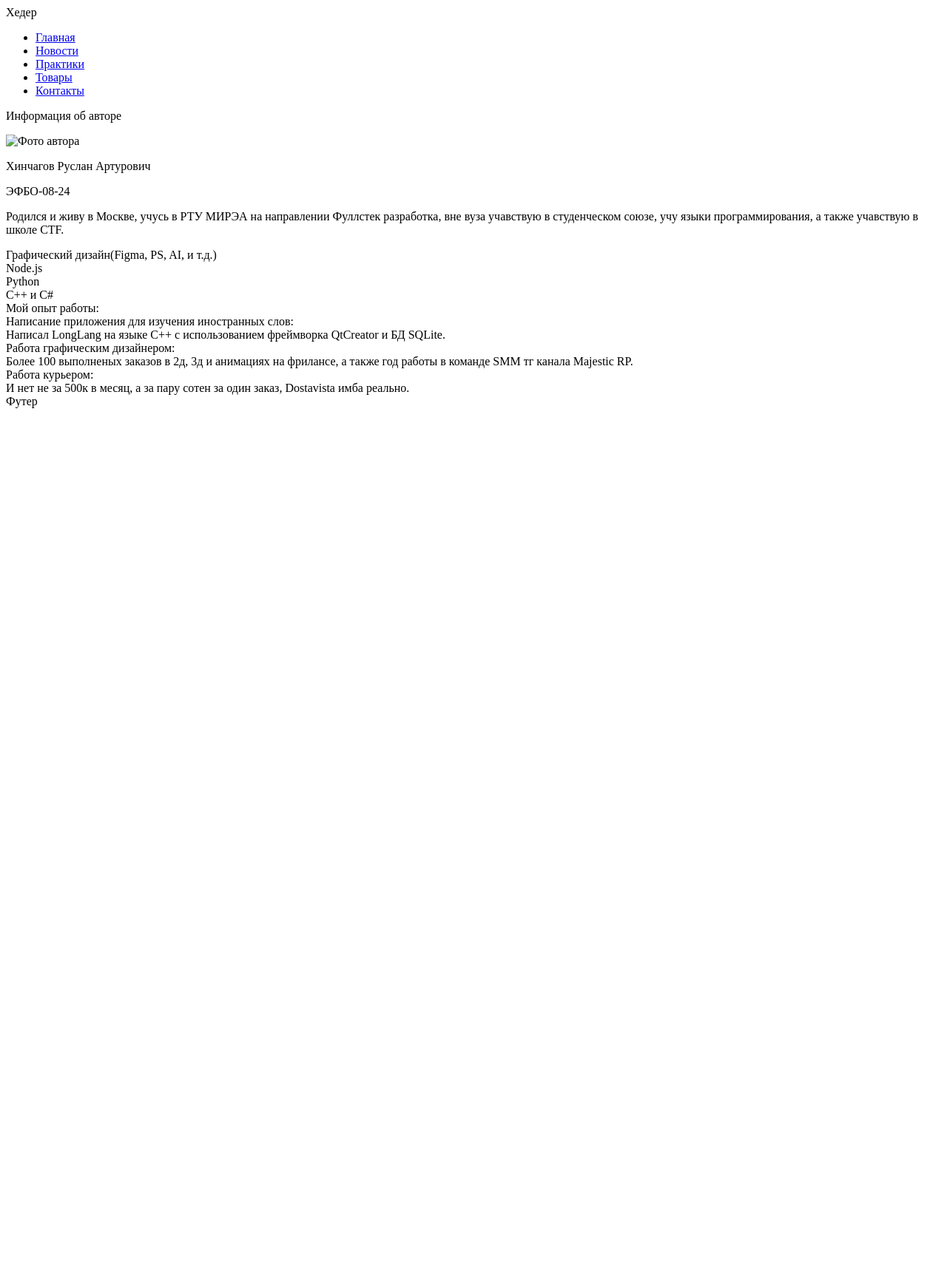
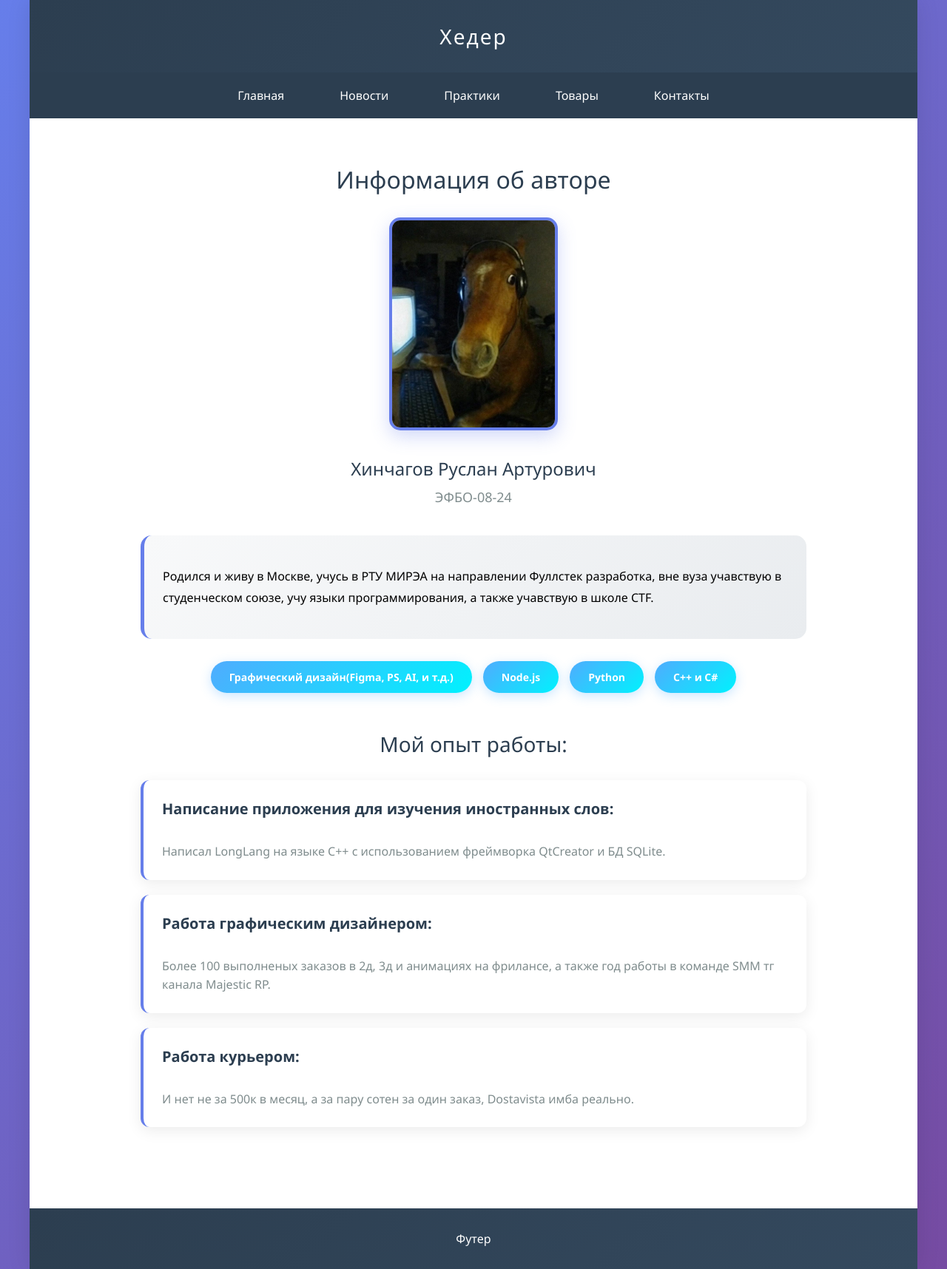
Before and after one commit to reborn-type/practice-fullstack-7, a plain HTML site: page index.html in a window 1280 px wide. Shown: the whole page at 74% size. Before the commit the page ends 800 px from the top, so only its background shows below. Drawn offline with Linux system fonts and the light colour scheme.

Commit message:
added styles and semanthics in html files

```diff
--- a/index.html
+++ b/index.html
@@ -4,46 +4,57 @@
     <meta charset="UTF-8">
     <meta name="viewport" content="width=device-width, initial-scale=1.0">
     <title>About me</title>
+    <link rel="stylesheet" href="style/styles.css">
 </head>
     <body>
-    <div id="header">Хедер</div>
-    <div id="menu">
-        <ul>
-            <li><a href="index.html">Главная</a></li>
-            <li><a href="pages/news.html">Новости</a></li>
-            <li><a href="pages/practices.html">Практики</a></li>
-            <li><a href="pages/goods.html">Товары</a></li>
-            <li><a href="pages/contacts.html">Контакты</a></li>
+        <div class="page-container">
+            <div class="header">Хедер</div>
+            <div class="nav">
+                <ul class="nav-list">
+                    <li class="nav-item"><a class="nav-link" href="index.html">Главная</a></li>
+                    <li class="nav-item"><a class="nav-link" href="pages/news.html">Новости</a></li>
+                    <li class="nav-item"><a class="nav-link" href="pages/practices.html">Практики</a></li>
+                    <li class="nav-item"><a class="nav-link" href="pages/goods.html">Товары</a></li>
+                    <li class="nav-item"><a class="nav-link" href="pages/contacts.html">Контакты</a></li>
                 </ul>
             </div>
-    <div id="content">
-        <p>Информация об авторе</p>
-        <img src="images/photo.png" alt="Фото автора" width="200" height="250">
-        <p>Хинчагов Руслан Артурович</p>
-        <p>ЭФБО-08-24</p>
+            <div class="content">
+                <div class="profile-header">
+                    <h1 class="profile-title">Информация об авторе</h1>
+                    <img src="images/photo.jpg" alt="Фото автора" width="200" height="250" class="profile-photo">
+                    <p class="profile-name">Хинчагов Руслан Артурович</p>
+                    <p class="profile-group">ЭФБО-08-24</p>
+                </div>
+                <div class="about-me">
                     <p>Родился и живу в Москве, учусь в РТУ МИРЭА на направлении Фуллстек разработка, вне вуза
-           учавствую в студенческом союзе, учу языки программирования, а также учавствую в школе CTF.
-        </p>
-        <div>Графический дизайн(Figma, PS, AI, и т.д.)</div>
-        <div>Node.js</div>
-        <div>Python</div>
-        <div>C++ и C#</div>
+                    учавствую в студенческом союзе, учу языки программирования, а также учавствую в школе CTF. </p>
+                </div>
+                <div class="skills-container">
+                    <div class="skill-tag">Графический дизайн(Figma, PS, AI, и т.д.)</div>
+                    <div class="skill-tag">Node.js</div>
+                    <div class="skill-tag">Python</div>
+                    <div class="skill-tag">C++ и C#</div>
+                </div>
+
+                <div class="experience-section">
                     <div>
-            Мой опыт работы:
-            <div>
-                Написание приложения для изучения иностранных слов:<br>
-                Написал LongLang на языке C++ с использованием фреймворка QtCreator и БД SQLite.
+                        <h2 class="section-title">Мой опыт работы:</h2>
+                        <div class="experience-card">
+                            <h3 class="experience-title">Написание приложения для изучения иностранных слов:</h3><br>
+                            <p class="experience-desc">Написал LongLang на языке C++ с использованием фреймворка QtCreator и БД SQLite.</p>
                         </div>
-            <div>
-                Работа графическим дизайнером:<br>
-                Более 100 выполненых заказов в 2д, 3д и анимациях на фрилансе, а также год работы в команде SMM тг канала Majestic RP.
+                        <div class="experience-card">
+                            <h3 class="experience-title">Работа графическим дизайнером:</h3><br>
+                            <p class="experience-desc">Более 100 выполненых заказов в 2д, 3д и анимациях на фрилансе, а также год работы в команде SMM тг канала Majestic RP.</p>
                         </div>
-            <div>
-                Работа курьером:<br>
-                И нет не за 500к в месяц, а за пару сотен за один заказ, Dostavista имба реально.
+                        <div class="experience-card">
+                            <h3 class="experience-title">Работа курьером:</h3><br>
+                            <p class="experience-desc">И нет не за 500к в месяц, а за пару сотен за один заказ, Dostavista имба реально.</p>
                         </div>
                     </div>
                 </div>
-    <div id="Footer">Футер</div>
+            </div>
+            <div class="footer">Футер</div>
+        </div>
     </body>
 </html>
--- /dev/null
+++ b/style/styles.css
@@ -0,0 +1,292 @@
+/* ===== БАЗОВЫЕ СТИЛИ ===== */
+body {
+    font-family: 'Segoe UI', Tahoma, Geneva, Verdana, sans-serif; /* Современный шрифт для лучшей читаемости */
+    margin: 0; /* Убираем стандартные отступы браузера */
+    padding: 0; /* Убираем стандартные внутренние отступы */
+    background: linear-gradient(135deg, #667eea 0%, #764ba2 100%); /* Красивый градиентный фон всей страницы */
+    min-height: 100vh; /* Минимальная высота равна высоте окна браузера */
+}
+
+/* ===== КОНТЕЙНЕР СТРАНИЦЫ ===== */
+.page-container {
+    max-width: 1200px; /* Максимальная ширина контента */
+    margin: 0 auto; /* Центрирование контейнера по горизонтали */
+    background: white; /* Белый фон для основного содержимого */
+    min-height: 100vh; /* Минимальная высота равна высоте окна браузера */
+    box-shadow: 0 0 30px rgba(0,0,0,0.1); /* Легкая тень вокруг всего контента */
+}
+
+/* ===== ШАПКА ===== */
+.header {
+    background: linear-gradient(135deg, #2c3e50 0%, #34495e 100%); /* Темный градиентный фон */
+    color: white; /* Белый цвет текста */
+    text-align: center; /* Выравнивание текста по центру */
+    padding: 30px; /* Внутренние отступы со всех сторон */
+    font-size: 28px; /* Размер шрифта */
+    font-weight: 300; /* Легкое начертание шрифта */
+    letter-spacing: 2px; /* Расстояние между буквами */
+}
+
+/* ===== НАВИГАЦИЯ ===== */
+.nav {
+    background: #2c3e50; /* Темно-синий фон навигации */
+    padding: 20px 0; /* Вертикальные отступы */
+}
+
+.nav-list {
+    list-style: none; /* Убираем маркеры списка */
+    margin: 0; /* Убираем внешние отступы */
+    padding: 0; /* Убираем внутренние отступы */
+    display: flex; /* Горизонтальное расположение элементов */
+    justify-content: center; /* Выравнивание по центру */
+    gap: 25px;
+    color: white;
+    text-decoration: none;/* Расстояние между элементами навигации */
+}
+
+.nav-item {
+    margin: 0; /* Убираем отступы у пунктов меню */
+}
+
+.nav-link {
+    color: white; /* Белый цвет текста ссылок */
+    text-decoration: none; /* Убираем подчеркивание ссылок */
+    padding: 12px 25px; /* Отступы внутри ссылок */
+    border-radius: 25px; /* Скругленные углы (капсульная форма) */
+    transition: all 0.3s ease; /* Плавные анимации при изменении */
+    font-weight: 500; /* Средняя жирность шрифта */
+}
+
+.nav-link:hover {
+    background: rgba(255,255,255,0.1); /* Полупрозрачный белый фон при наведении */
+    transform: translateY(-2px); /* Легкое поднятие элемента при наведении */
+}
+
+/* ===== ОСНОВНОЙ КОНТЕНТ ===== */
+.content {
+    padding: 40px; /* Внутренние отступы контента */
+    max-width: 900px; /* Максимальная ширина контента */
+    margin: 0 auto; /* Центрирование контента */
+}
+
+/* ===== ГЛАВНАЯ СТРАНИЦА ===== */
+.profile-header {
+    text-align: center; /* Выравнивание по центру */
+    margin-bottom: 40px; /* Отступ снизу */
+}
+
+.profile-title {
+    font-size: 32px; /* Размер шрифта заголовка */
+    color: #2c3e50; /* Темно-синий цвет текста */
+    margin-bottom: 10px; /* Отступ снизу */
+    font-weight: 300; /* Легкое начертание шрифта */
+}
+
+.profile-photo {
+    width: 220px; /* Фиксированная ширина фото */
+    height: 280px; /* Фиксированная высота фото */
+    border-radius: 15px; /* Скругленные углы фото */
+    object-fit: cover; /* Обрезка фото для сохранения пропорций */
+    margin: 20px auto; /* Центрирование и отступы */
+    border: 4px solid #667eea; /* Синяя рамка вокруг фото */
+    box-shadow: 0 8px 25px rgba(102, 126, 234, 0.3); /* Тень с синим оттенком */
+}
+
+.profile-name {
+    font-size: 24px; /* Размер шрифта имени */
+    color: #2c3e50; /* Темно-синий цвет текста */
+    margin: 10px 0; /* Вертикальные отступы */
+    font-weight: 500; /* Средняя жирность шрифта */
+}
+
+.profile-group {
+    font-size: 18px; /* Размер шрифта группы */
+    color: #7f8c8d; /* Серый цвет текста */
+    margin: 5px 0; /* Вертикальные отступы */
+}
+
+.about-me {
+    background: linear-gradient(135deg, #f8f9fa 0%, #e9ecef 100%); /* Светлый градиентный фон */
+    padding: 25px; /* Внутренние отступы */
+    border-radius: 15px; /* Скругленные углы */
+    margin: 30px 0; /* Вертикальные отступы */
+    border-left: 5px solid #667eea; /* Синяя полоса слева */
+    font-size: 16px; /* Размер шрифта текста */
+    line-height: 1.8; /* Межстрочный интервал */
+}
+
+/* ===== НАВЫКИ ===== */
+.skills-container {
+    display: flex; /* Горизонтальное расположение навыков */
+    justify-content: center; /* Выравнивание по центру */
+    flex-wrap: wrap; /* Перенос на новую строку при необходимости */
+    gap: 15px; /* Расстояние между навыками */
+    margin: 30px 0; /* Вертикальные отступы */
+}
+
+.skill-tag {
+    background: linear-gradient(135deg, #4facfe 0%, #00f2fe 100%); /* Голубой градиентный фон */
+    color: white; /* Белый цвет текста */
+    padding: 12px 25px; /* Внутренние отступы */
+    border-radius: 25px; /* Круглые углы (капсульная форма) */
+    font-weight: 600; /* Жирный шрифт */
+    font-size: 14px; /* Размер шрифта */
+    box-shadow: 0 4px 15px rgba(79, 172, 254, 0.3); /* Тень с голубым оттенком */
+    transition: all 0.3s ease; /* Плавные анимации при изменении */
+}
+
+.skill-tag:hover {
+    transform: translateY(-3px); /* Поднятие элемента при наведении */
+    box-shadow: 0 6px 20px rgba(79, 172, 254, 0.4); /* Увеличение тени при наведении */
+}
+
+/* ===== ОПЫТ РАБОТЫ ===== */
+.experience-section {
+    margin-top: 50px; /* Отступ сверху */
+}
+
+.section-title {
+    font-size: 28px; /* Размер шрифта заголовка секции */
+    color: #2c3e50; /* Темно-синий цвет текста */
+    text-align: center; /* Выравнивание по центру */
+    margin-bottom: 30px; /* Отступ снизу */
+    font-weight: 300; /* Легкое начертание шрифта */
+}
+
+.experience-card {
+    background: white; /* Белый фон карточки */
+    padding: 25px; /* Внутренние отступы */
+    margin: 20px 0; /* Вертикальные отступы */
+    border-radius: 12px; /* Скругленные углы */
+    box-shadow: 0 5px 20px rgba(0,0,0,0.08); /* Легкая тень */
+    border-left: 4px solid #667eea; /* Синяя полоса слева */
+    transition: transform 0.3s ease; /* Плавная анимация трансформации */
+}
+
+.experience-card:hover {
+    transform: translateX(5px); /* Сдвиг вправо при наведении */
+}
+
+.experience-title {
+    font-size: 20px; /* Размер шрифта заголовка опыта */
+    color: #2c3e50; /* Темно-синий цвет текста */
+    margin: 0 0 10px 0; /* Отступ снизу */
+    font-weight: 600; /* Жирный шрифт */
+}
+
+.experience-desc {
+    color: #7f8c8d; /* Серый цвет текста */
+    line-height: 1.6; /* Межстрочный интервал */
+    margin: 0; /* Убираем отступы */
+}
+
+/* ===== ФУТЕР ===== */
+.footer {
+    background: linear-gradient(135deg, #2c3e50 0%, #34495e 100%); /* Темный градиентный фон */
+    color: white; /* Белый цвет текста */
+    text-align: center; /* Выравнивание по центру */
+    padding: 30px; /* Внутренние отступы */
+    margin-top: 50px; /* Отступ сверху */
+}
+
+.news-card {
+    background: white; /* Белый фон карточки */
+    padding: 25px; /* Внутренние отступы */
+    margin: 20px 50px; /* Вертикальные отступы */
+    border-radius: 12px; /* Скругленные углы */
+    box-shadow: 0 5px 20px rgba(0,0,0,0.08); /* Легкая тень */
+    border-left: 4px solid #667eea; /* Синяя полоса слева */
+    transition: transform 0.3s ease;
+}
+
+.news-title {
+    font-size: 20px; /* Размер шрифта заголовка секции */
+    color: #2c3e50; /* Темно-синий цвет текста */
+    text-align: left; /* Выравнивание по центру */
+    margin-bottom: 30px; /* Отступ снизу */
+    font-weight: 300;
+}
+
+.news-info {
+    color: #7f8c8d; /* Серый цвет текста */
+    line-height: 1.6; /* Межстрочный интервал */
+    margin: 0
+}
+
+.news-content {
+    color: #2c3e50;
+    margin-bottom: 30px;
+    margin: 20px 0;
+    font-size: 18px
+}
+
+.goods-section {
+    display: flex;
+    gap: 40px;
+    justify-content: center;
+    flex-wrap: wrap;
+}
+
+
+.goods-card {
+    background-color: #e9ecef;
+    padding: 40px; /* Внутренние отступы */
+    margin-top: 30px;
+    text-align: center;
+    border-radius: 5%;
+}
+
+.goods-title{
+    font-weight: 300;
+}
+
+.goods-image{
+    width: 220px; /* Фиксированная ширина фото */
+    height: 280px; /* Фиксированная высота фото */
+    border-radius: 15px; /* Скругленные углы фото */
+    object-fit: cover; /* Обрезка фото для сохранения пропорций */
+    margin: 20px auto; /* Центрирование и отступы */
+    border: 4px solid #667eea; /* Синяя рамка вокруг фото */
+    box-shadow: 0 8px 25px rgba(102, 126, 234, 0.3);
+}
+
+.goods-price{
+    color: red;
+}
+
+
+.contacts-section{
+    text-align: center;
+    margin: 20px;
+}
+
+.email-card{
+    background: white; /* Белый фон карточки */
+    padding: 25px; /* Внутренние отступы */
+    margin: 20px 50px; /* Вертикальные отступы */
+    border-radius: 12px; /* Скругленные углы */
+    box-shadow: 0 5px 20px rgba(0,0,0,0.08); /* Легкая тень */
+    transition: transform 0.3s ease;
+
+}
+
+.address-card{
+    background: white; /* Белый фон карточки */
+    padding: 25px; /* Внутренние отступы */
+    margin: 20px 50px; /* Вертикальные отступы */
+    border-radius: 12px; /* Скругленные углы */
+    box-shadow: 0 5px 20px rgba(0,0,0,0.08); /* Легкая тень */
+    transition: transform 0.3s ease;
+}
+
+.call-me-button{
+    background: white;
+    padding: 10px;
+    border-radius: 10px;
+    border-color: 0;
+}
+
+.call-me-button:hover {
+    background-color: #e9ecef;
+    color: #000000;
+}
```
Also changed, not shown: pages/contacts.html (+22 -15 lines), pages/goods.html (+30 -27 lines), pages/news.html (+30 -28 lines), images/photo.jpg (added). Lines whose indentation alone changed are shown as unchanged.
